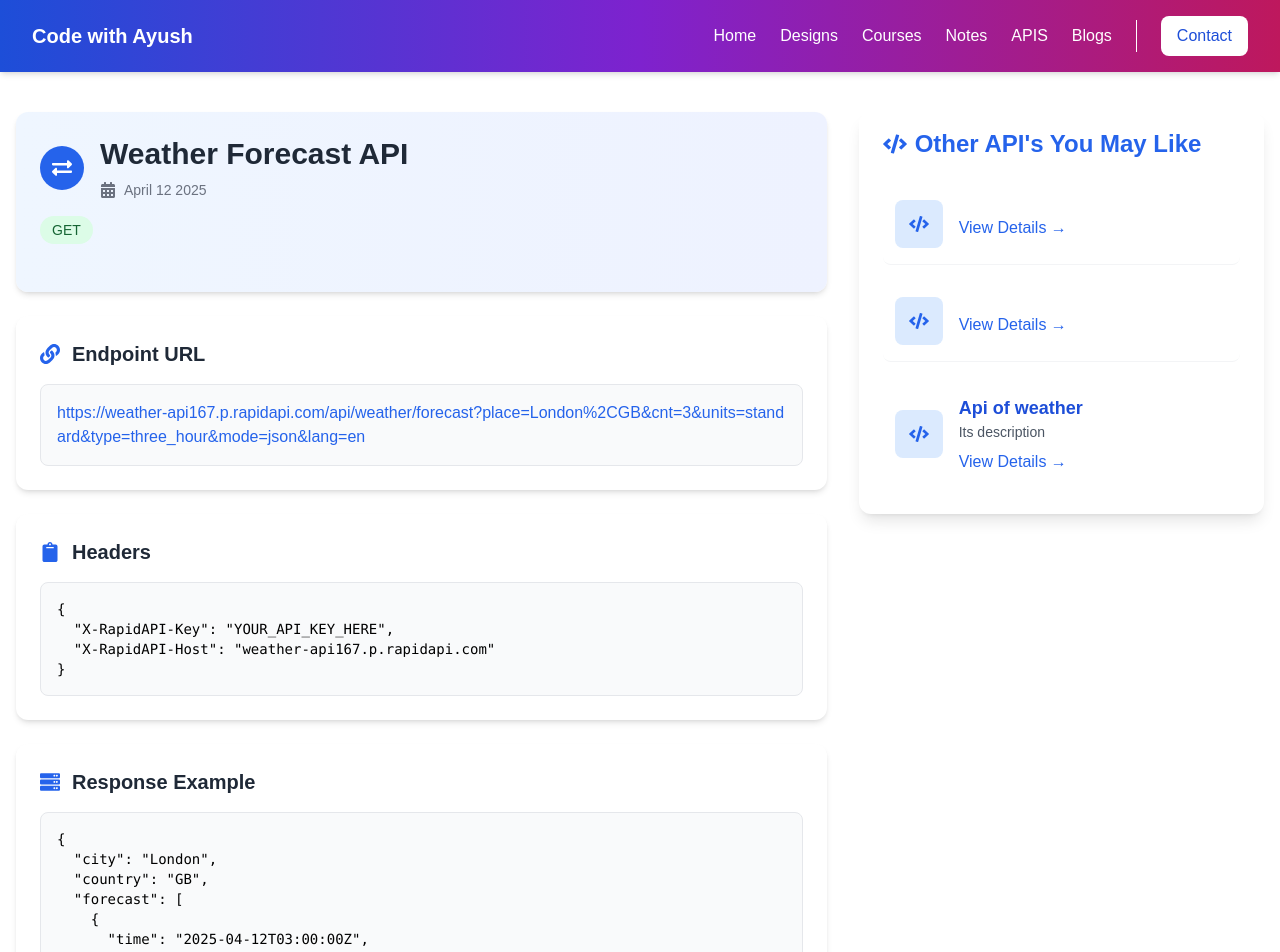
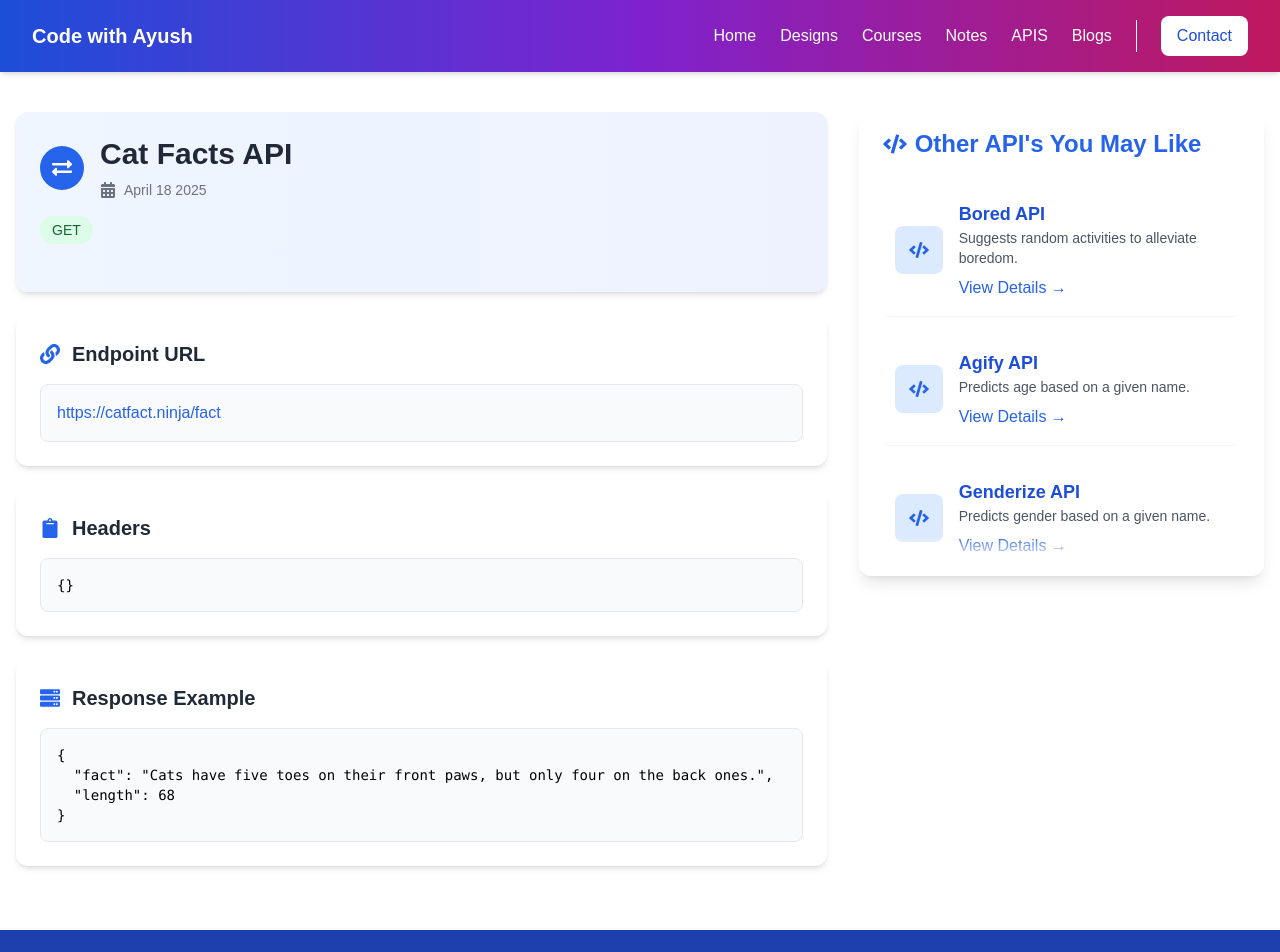
Before and after one commit to ayush827127/code-with-ayush, a Next.js app: page /interface/1 in a window 1280 px wide. Shown: the top 952 px of the page. Built offline with nearby package versions, Linux system fonts and the light colour scheme; no server answers; the database is empty.

Commit message:
apiData.json updated

```diff
--- a/app/interface/[id]/page.js
+++ b/app/interface/[id]/page.js
@@ -1,4 +1,3 @@
-// 'use client'; ❌ Don't use 'use client' in this file, since it's server-side
 import apiData from "@/public/data/apiData.json";
 import { FaCode, FaLink, FaExchangeAlt, FaClipboard, FaServer, FaCalendarAlt } from "react-icons/fa";
 import Link from "next/link";
--- a/package.json
+++ b/package.json
@@ -18,6 +18,7 @@
   },
   "devDependencies": {
     "@eslint/eslintrc": "^3",
+    "cross-env": "^7.0.3",
     "eslint": "^9",
     "eslint-config-next": "15.1.3",
     "postcss": "^8.4.49",
--- a/public/data/apiData.json
+++ b/public/data/apiData.json
@@ -1,84 +1,132 @@
-[
 [
   {
     "id": "1",
-          "title": "Weather Forecast API",
-          "description":"Its description",
-          "date": "April 12 2025",
-          "url": "https://weather-api167.p.rapidapi.com/api/weather/forecast?place=London%2CGB&cnt=3&units=standard&type=three_hour&mode=json&lang=en",
+    "title": "Cat Facts API",
+    "description": "Provides random cat facts.",
+    "date": "April 18 2025",
+    "url": "https://catfact.ninja/fact",
     "method": "GET",
-          "headers": {
-            "X-RapidAPI-Key": "YOUR_API_KEY_HERE",
-            "X-RapidAPI-Host": "weather-api167.p.rapidapi.com"
-          },
+    "headers": {},
     "body": null,
     "response": {
       "type": "application/json",
       "example": {
-              "city": "London",
-              "country": "GB",
-              "forecast": [
-                {
-                  "time": "2025-04-12T03:00:00Z",
-                  "temperature": 281.52,
-                  "weather": "Cloudy"
+        "fact": "Cats have five toes on their front paws, but only four on the back ones.",
+        "length": 68
+      }
+    }
   },
   {
-                  "time": "2025-04-12T06:00:00Z",
-                  "temperature": 279.44,
-                  "weather": "Rain"
+    "id": "2",
+    "title": "Bored API",
+    "description": "Suggests random activities to alleviate boredom.",
+    "date": "April 18 2025",
+    "url": "https://www.boredapi.com/api/activity",
+    "method": "GET",
+    "headers": {},
+    "body": null,
+    "response": {
+      "type": "application/json",
+      "example": {
+        "activity": "Take a bubble bath",
+        "type": "relaxation",
+        "participants": 1,
+        "price": 0.1,
+        "link": "",
+        "key": "5881028",
+        "accessibility": 0.1
       }
-              ]
+    }
+  },
+  {
+    "id": "3",
+    "title": "Agify API",
+    "description": "Predicts age based on a given name.",
+    "date": "April 18 2025",
+    "url": "https://api.agify.io?name=abhishek",
+    "method": "GET",
+    "headers": {},
+    "body": null,
+    "response": {
+      "type": "application/json",
+      "example": {
+        "name": "abhishek",
+        "age": 29,
+        "count": 1234
+      }
+    }
+  },
+  {
+    "id": "4",
+    "title": "Genderize API",
+    "description": "Predicts gender based on a given name.",
+    "date": "April 18 2025",
+    "url": "https://api.genderize.io?name=abhishek",
+    "method": "GET",
+    "headers": {},
+    "body": null,
+    "response": {
+      "type": "application/json",
+      "example": {
+        "name": "abhishek",
+        "gender": "male",
+        "probability": 0.99,
+        "count": 1234
+      }
+    }
+  },
+  {
+    "id": "5",
+    "title": "Dog CEO API",
+    "description": "Generates random dog images.",
+    "date": "April 18 2025",
+    "url": "https://dog.ceo/api/breeds/image/random",
+    "method": "GET",
+    "headers": {},
+    "body": null,
+    "response": {
+      "type": "application/json",
+      "example": {
+        "message": "https://images.dog.ceo/breeds/hound-afghan/n02088094_1003.jpg",
+        "status": "success"
+      }
+    }
+  },
+  {
+    "id": "6",
+    "title": "Random User API",
+    "description": "Generates random user data including name, email, and picture.",
+    "date": "April 18 2025",
+    "url": "https://randomuser.me/api/",
+    "method": "GET",
+    "headers": {},
+    "body": null,
+    "response": {
+      "type": "application/json",
+      "example": {
+        "results": [
+          {
+            "gender": "female",
+            "name": {
+              "title": "Ms",
+              "first": "Jane",
+              "last": "Doe"
+            },
+            "email": "jane.doe@example.com",
+            "picture": {
+              "large": "https://randomuser.me/api/portraits/women/68.jpg",
+              "medium": "https://randomuser.me/api/portraits/med/women/68.jpg",
+              "thumbnail": "https://randomuser.me/api/portraits/thumb/women/68.jpg"
+            }
+          }
+        ],
+        "info": {
+          "seed": "abc",
+          "results": 1,
+          "page": 1,
+          "version": "1.3"
+        }
       }
     }
   }
 ]
-,
-[
-    {
-      "id": "2",
-      "title": "Weather Forecast API",
-      "description":"Its description",
-      "date": "April 12 2025",
-      "url": "https://weather-api167.p.rapidapi.com/api/weather/forecast?place=London%2CGB&cnt=3&units=standard&type=three_hour&mode=json&lang=en",
-      "method": "GET",
-      "headers": {
-        "X-RapidAPI-Key": "YOUR_API_KEY_HERE",
-        "X-RapidAPI-Host": "weather-api167.p.rapidapi.com"
-      },
-      "body": null,
-      "response": {
-        "type": "application/json",
-        "example": {
-          "city": "London",
-          "country": "GB",
-          "forecast": [
-            {
-              "time": "2025-04-12T03:00:00Z",
-              "temperature": 281.52,
-              "weather": "Cloudy"
-            },
-            {
-              "time": "2025-04-12T06:00:00Z",
-              "temperature": 279.44,
-              "weather": "Rain"
-            }
-          ]
-        }
-      }
-    }
-  ]
-  ,
-
-
-
-    {
-        "id":"3",
-        "title":"Api of weather",
-        "description":"Its description",
-        "date":"April 12 2025",
-        "url":"'https://weather-api167.p.rapidapi.com/api/weather/forecast?place=London%2CGB&cnt=3&units=standard&type=three_hour&mode=json&lang=en'"
-    }
-
-
-]
```
Also changed, not shown: 1 other file (tests, documents, lock files or other folders). Lines whose indentation alone changed are shown as unchanged.
